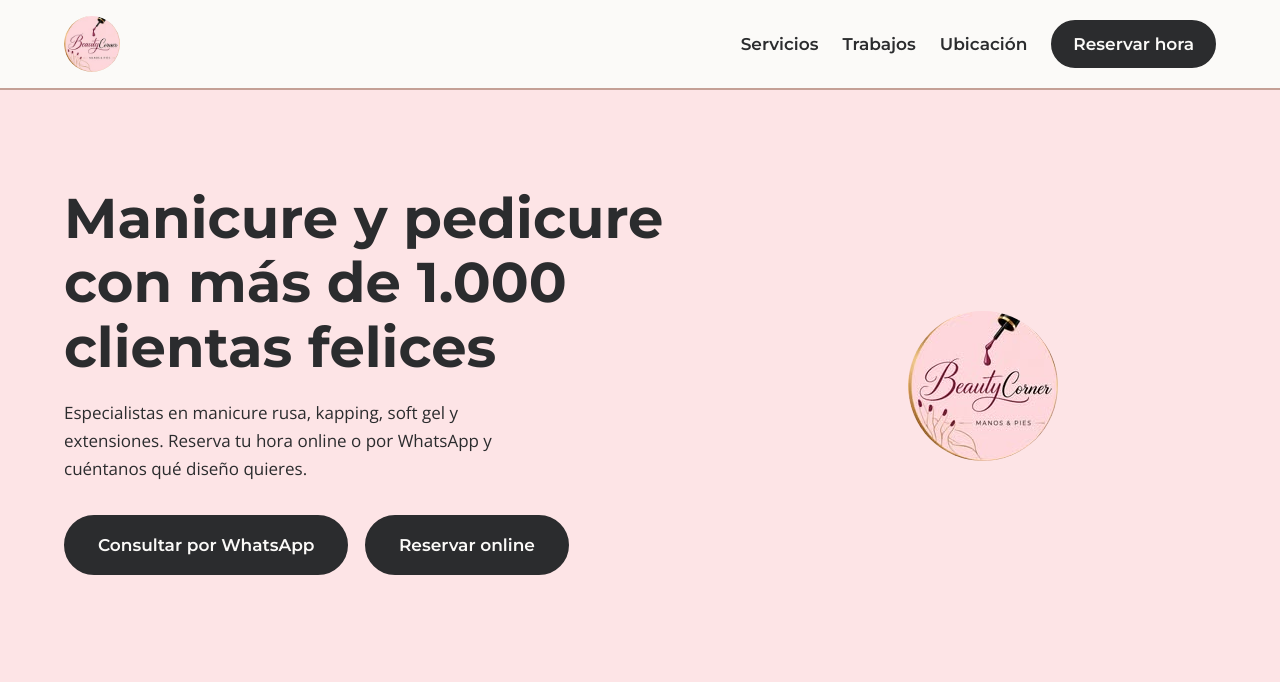
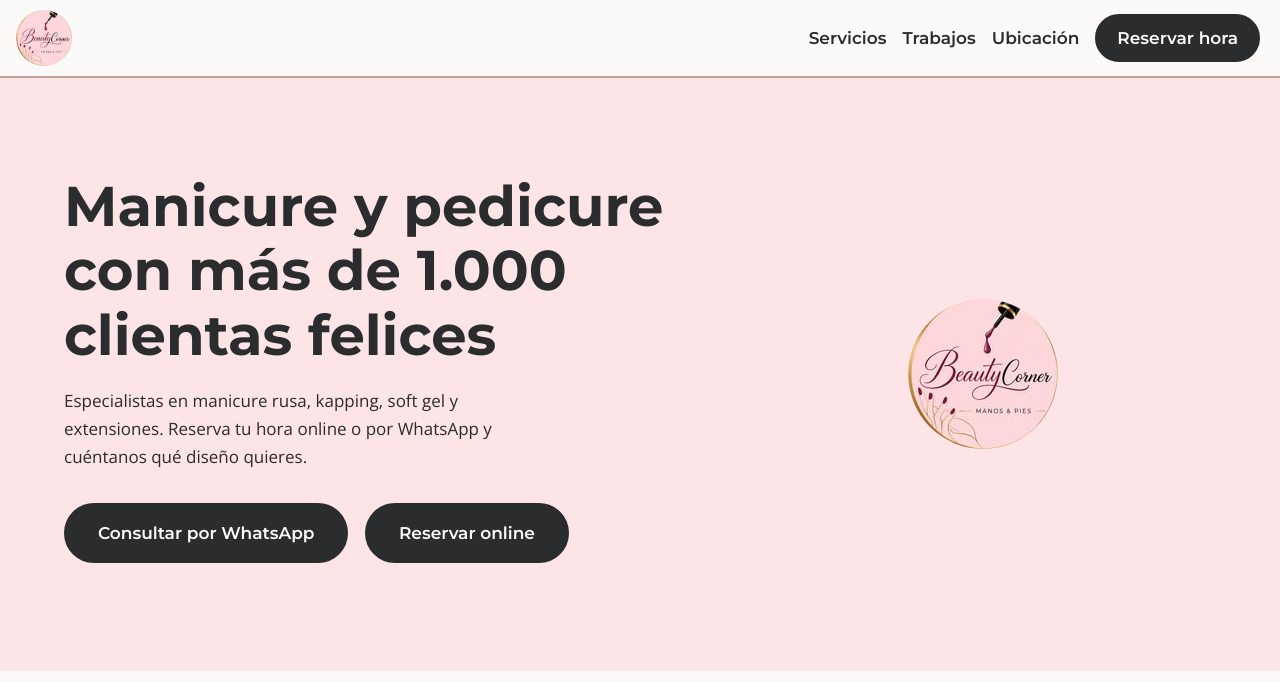
Before and after one commit to cony-2024/infosoc, a Django app: page / in a window 1280 px wide. Shown: the top 682 px of the page. Run offline with Django 5.2, Linux system fonts and the light colour scheme; data that the repository does not hold is empty.

Commit message:
Update styles.css

```diff
--- a/servicios/static/servicios/css/styles.css
+++ b/servicios/static/servicios/css/styles.css
@@ -429,3 +429,46 @@ button:disabled { opacity: .5; cursor: not-allowed; }
 }
 
 .seleccion-movil { font-size: .9rem; font-weight: 600; }
+
+
+.barra {
+  display: flex;
+  align-items: center;
+  justify-content: space-between;
+  gap: 12px;
+  padding: 10px 16px;
+  width: 100%;
+  box-sizing: border-box;
+}
+
+.marca {
+  flex-shrink: 0; /* Protege el logo para que el menú no se monte encima */
+}
+
+.marca img {
+  display: block;
+  border-radius: 50%;
+}
+
+
+
+/* borrar si no funciona Convierte el menú en un slide horizontal */
+.barra nav {
+  display: flex;
+  align-items: center;
+  gap: 16px;
+  overflow-x: auto; /* Permite deslizar con el dedo hacia los lados */
+  white-space: nowrap; /* Evita que los enlaces bajen de línea */
+  -webkit-overflow-scrolling: touch; /* Deslizamiento suave en iPhone y Android */
+  scrollbar-width: none; /* Oculta la barra de scroll en Firefox */
+  padding-right: 4px; /* Da un pequeño respiro al final del slide */
+}
+
+/* Oculta la barra de scroll en Chrome, Safari y móviles */
+.barra nav::-webkit-scrollbar {
+  display: none;
+}
+
+.barra nav a {
+  flex-shrink: 0; /* Mantiene el tamaño real de cada enlace y botón */
+}
```
